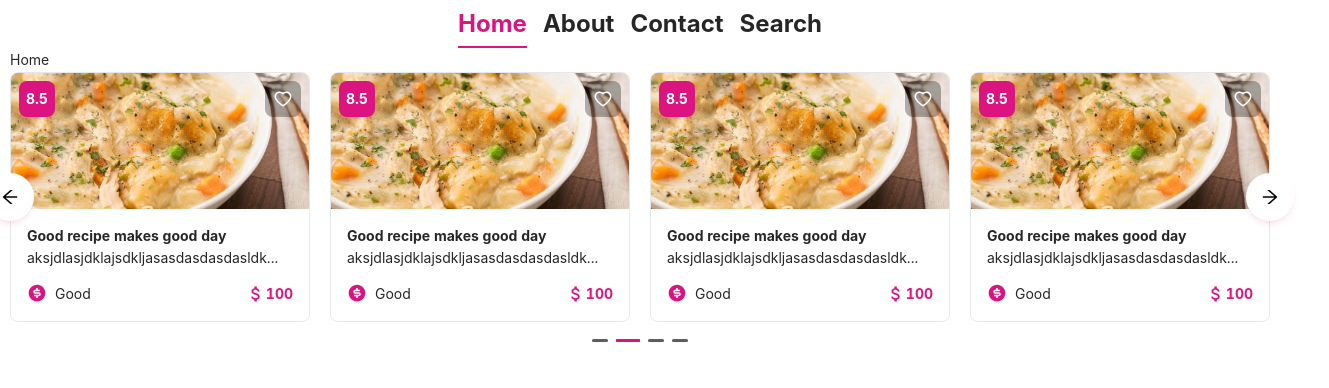
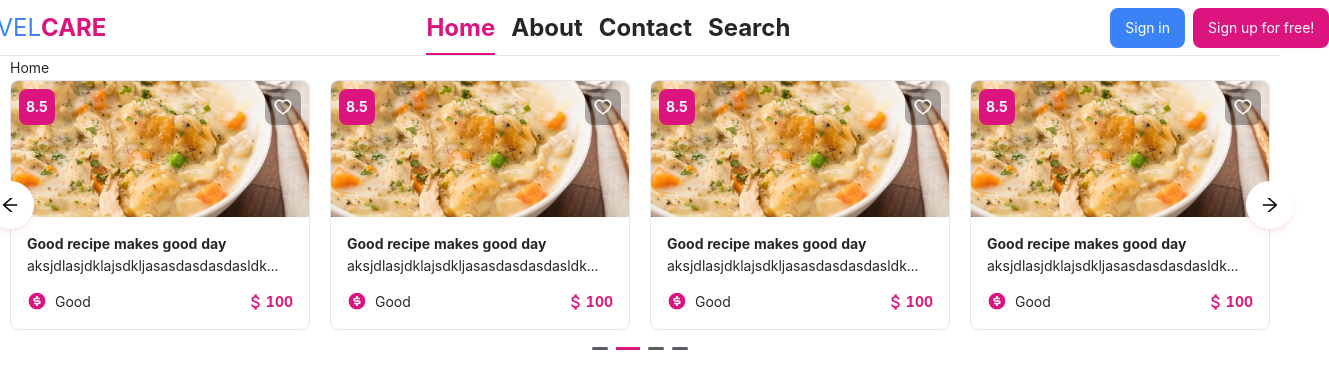
Before and after one commit to Huyhehe/Sem5_Frontend, a React (Vite) app: page / in a window 1280 px wide. Shown: the top 388 px of the page, 1329 px wide, since content can reach past the window. Built offline with nearby package versions, Linux system fonts and the light colour scheme.

Commit message:
styles: update header UI

```diff
--- a/src/components/Card.tsx
+++ b/src/components/Card.tsx
@@ -32,7 +32,7 @@ const Card: FunctionComponent<CardProps> = ({
   return (
     <div
       onClick={onClickFunc}
-      className="card-container relative flex flex-col box-border w-[300px] h-[250px] bg-white rounded-[0.5rem] overflow-hidden border cursor-pointer hover:shadow-md"
+      className="card-container relative flex flex-col box-border w-[300px] aspect-[30/25] bg-white rounded-[0.5rem] overflow-hidden border cursor-pointer hover:shadow-md"
     >
       <div className="card-image w-full h-[55%]">
         <img src={example} className="w-full h-full object-cover" />
--- a/src/components/NavBar.tsx
+++ b/src/components/NavBar.tsx
@@ -1,3 +1,4 @@
+import { Button, Space } from "antd"
 import { FunctionComponent } from "react"
 import { NavLink } from "react-router-dom"
 
@@ -26,8 +27,15 @@ const NavBar: FunctionComponent<NavBarProps> = () => {
     "relative self-stretch flex items-center text-[1.5rem] text-primary font-bold cursor-pointer hover:text-primary after:absolute after:bottom-0 after:left-0 after:w-full after:h-[2px] after:bg-primary"
   const unActiveClassName =
     "relative self-stretch flex items-center text-[1.5rem] font-bold cursor-pointer hover:text-primary after:absolute after:bottom-0 after:left-0 after:w-full after:h-[2px] after:bg-primary after:transition-all after:duration-300 after:transform after:scale-x-0 hover:after:scale-x-100"
+
   return (
-    <div className="h-[3rem] flex gap-4 justify-center items-center">
+    <div className="h-[3.5rem] px-[10%] flex justify-center gap-[20rem] items-center border-b">
+      <div className="logo-container text-[1.5rem]">
+        <h1 className="text-blue-500">
+          TRAVEL<strong className="text-primary">CARE</strong>
+        </h1>
+      </div>
+      <div className="links-container h-full flex gap-4 justify-center">
         {navItems.map((item, index) => {
           return (
             <NavLink
@@ -43,6 +51,17 @@ const NavBar: FunctionComponent<NavBarProps> = () => {
           )
         })}
       </div>
+      <div className="log-button-container">
+        <Space align="center">
+          <Button className="h-[2.5rem] rounded-lg text-white bg-blue-500 border-none hover:bg-blue-500/70">
+            Sign in
+          </Button>
+          <Button className="h-[2.5rem] rounded-lg text-white bg-primary border-none hover:bg-primary/70">
+            Sign up for free!
+          </Button>
+        </Space>
+      </div>
+    </div>
   )
 }
 
--- a/src/index.css
+++ b/src/index.css
@@ -7,7 +7,7 @@
   font-size: 16px;
   line-height: 24px;
   font-weight: 400;
-  max-width: 1260px;
+  /* max-width: 1260px; */
   margin-right: auto;
   margin-left: auto;
 
--- a/src/layouts/AuthLayout/index.tsx
+++ b/src/layouts/AuthLayout/index.tsx
@@ -7,12 +7,12 @@ interface AuthLayoutProps {
 
 const AuthLayout: FunctionComponent<AuthLayoutProps> = ({ children }) => {
   return (
-    <>
-      <div>
+    <div className="authLayout flex flex-col items-center relative">
+      <div className="w-full sticky top-0 z-10 bg-white">
         <NavBar />
       </div>
-      {children}
-    </>
+      <div className="max-w-[1260px]">{children}</div>
+    </div>
   )
 }
 
```
Lines whose indentation alone changed are shown as unchanged.
